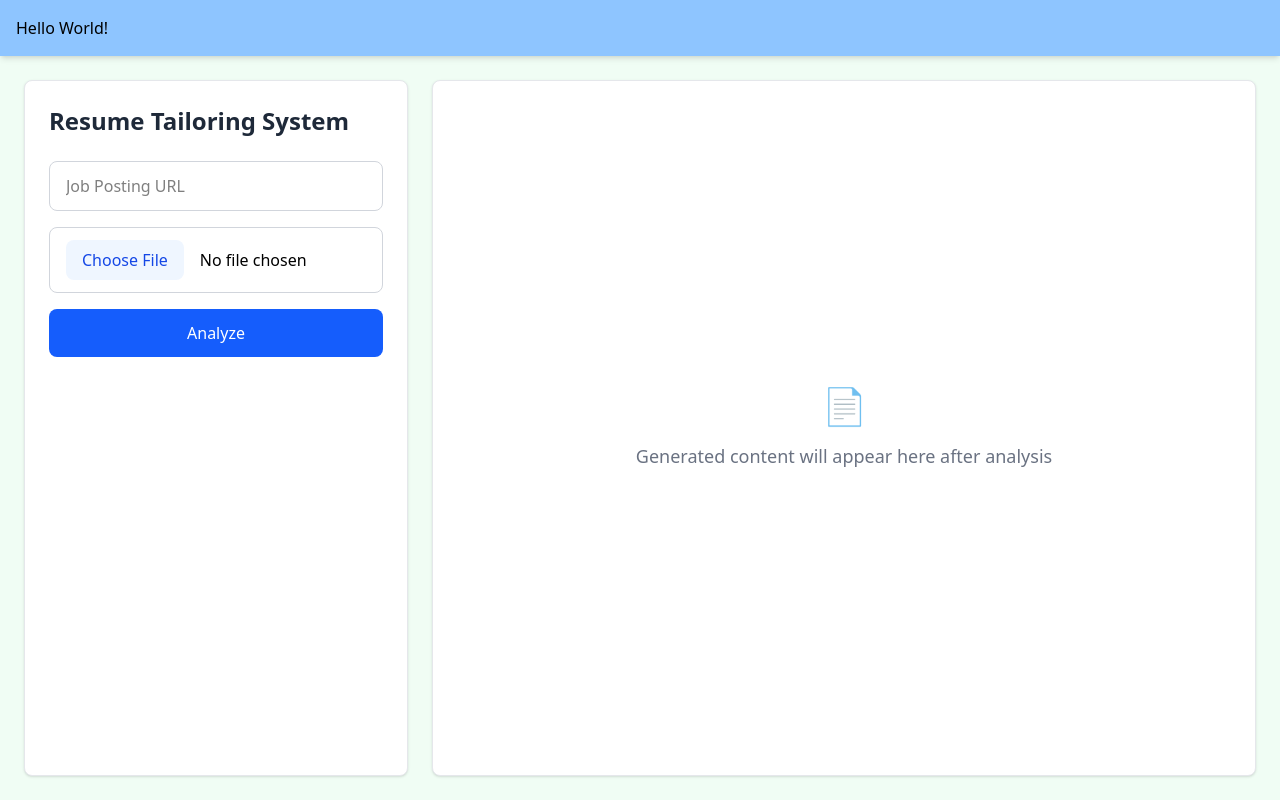
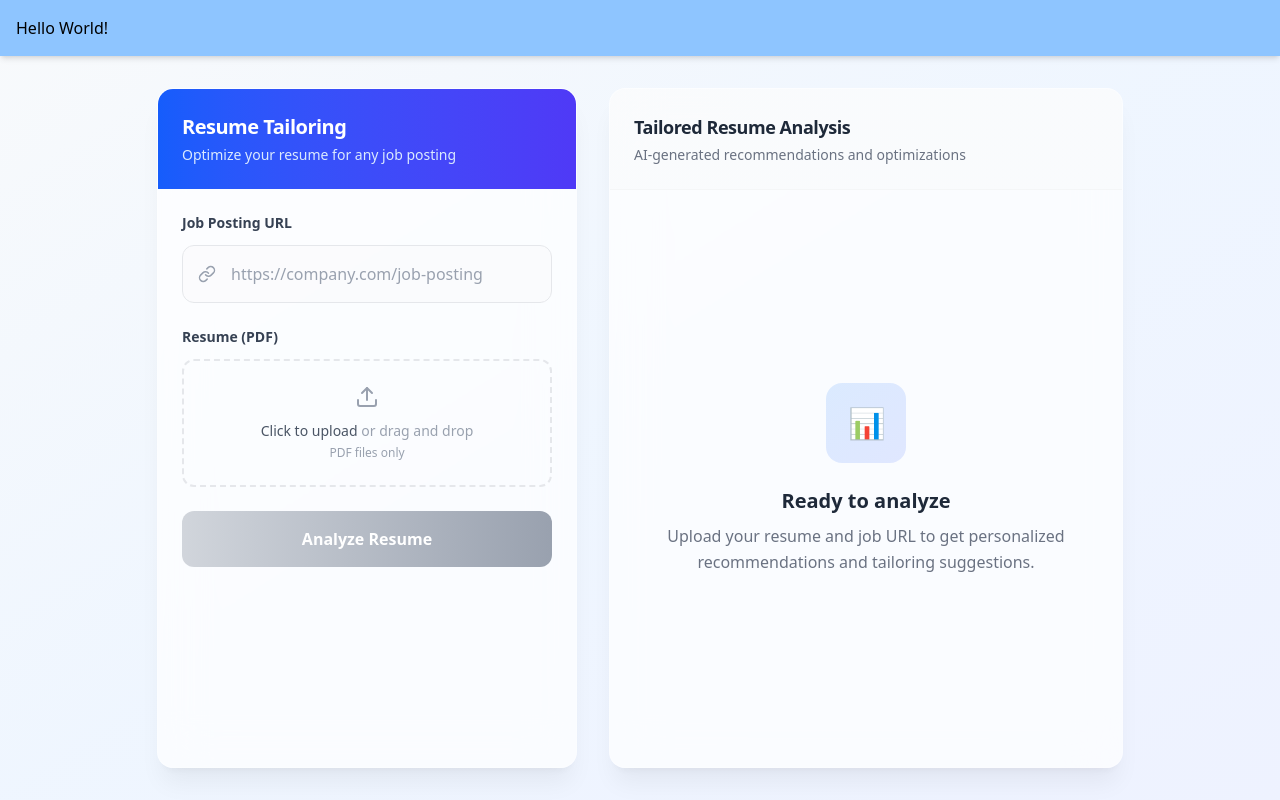
Before and after one commit to djsurt/resume-tailoring-system, a React (Vite) app in the folder resume-tailoring-frontend/: page /analyze in a window 1280 px wide. Built offline with nearby package versions, Linux system fonts and the light colour scheme.

Commit message:
Better styled display

```diff
--- a/resume-tailoring-frontend/src/App.tsx
+++ b/resume-tailoring-frontend/src/App.tsx
@@ -2,7 +2,7 @@ import { useState } from 'react'
 import './App.css'
 import Markdown from 'react-markdown'
 import Navbar from './components/Navbar'
-import { Check, Copy } from 'lucide-react'
+import { Check, Copy, Upload, Link, Maximize2, Minimize2 } from 'lucide-react'
 
 function App() {
   const [jobUrl, setJobUrl] = useState<string>('')
@@ -11,12 +11,13 @@ function App() {
   const [loading, setLoading] = useState<boolean>(false)
   const [error, setError] = useState<string | null>(null)
   const [copied, setCopied] = useState<boolean>(false)
+  const [expanded, setExpanded] = useState<boolean>(false)
 
   const handleCopied = async () => {
     try{
       await navigator.clipboard.writeText(output)
       setCopied(true)
-      setTimeout(() => setCopied(false), 2000) // Reset copied state after 2 seconds
+      setTimeout(() => setCopied(false), 2000)
     } catch(err) {
       console.error('Failed to copy text: ', err)
       setError('Failed to copy text to clipboard')
@@ -62,87 +63,175 @@ function App() {
   }
 
   return (
-    /* Main container with proper height constraints */
-    <div className="h-screen flex flex-col bg-green-50">
+    <div className="h-screen bg-gradient-to-br from-slate-50 via-blue-50 to-indigo-50 flex flex-col">
       <Navbar />
 
-      {/* Main content area with flex-1 and overflow hidden */}
-      <div className="flex flex-col lg:flex-row flex-1 gap-6 p-3 md:p-6 min-h-0">
+      <div className="flex flex-1 gap-8 p-6 lg:p-8 max-w-none mx-auto overflow-hidden">
 
-        {/* Left Panel - Form with proper scrolling */}
-        <div className="w-full lg:w-96 lg:flex-shrink-0 flex-shrink-0 bg-white border border-gray-200 shadow-sm rounded-lg flex flex-col">
-          <div className="p-6 flex-shrink-0">
-            <h1 className="text-2xl font-bold text-gray-800 mb-6">Resume Tailoring System</h1>
+        {/* Left Panel - Form */}
+        <div className={`flex-shrink-0 transition-all duration-300 ${
+          expanded ? 'w-80' : 'w-full lg:w-[420px]'
+        }`}>
+          <div className="bg-white/70 backdrop-blur-xl border border-white/20 shadow-xl shadow-black/5 rounded-2xl overflow-hidden h-full">
+            {/* Header */}
+            <div className="bg-gradient-to-r from-blue-600 to-indigo-600 p-6 text-white">
+              <h1 className="text-xl font-semibold tracking-tight">Resume Tailoring</h1>
+              <p className="text-blue-100 text-sm mt-1 font-medium">Optimize your resume for any job posting</p>
+            </div>
 
-            <div className="space-y-4">
-              <div>
+            {/* Form Content */}
+            <div className="p-6 space-y-6 overflow-y-auto flex-1">
+              {/* Job URL Input */}
+              <div className="space-y-2">
+                <label className="block text-sm font-semibold text-gray-700 mb-3">
+                  Job Posting URL
+                </label>
+                <div className="relative">
+                  <Link className="absolute left-4 top-1/2 transform -translate-y-1/2 text-gray-400" size={18} />
                   <input
                     type="url"
-                  placeholder="Job Posting URL"
-                  className="w-full px-4 py-3 border border-gray-300 rounded-lg focus:ring-2 focus:ring-blue-500 focus:border-transparent outline-none transition-all"
+                    placeholder="https://company.com/job-posting"
+                    className="w-full pl-12 pr-4 py-4 bg-gray-50/50 border border-gray-200 rounded-xl focus:ring-2 focus:ring-blue-500/20 focus:border-blue-500 focus:bg-white outline-none transition-all duration-200 placeholder:text-gray-400"
                     value={jobUrl}
                     onChange={(e) => setJobUrl(e.target.value)}
                     required
                   />
                 </div>
+              </div>
 
-              <div>
+              {/* File Upload */}
+              <div className="space-y-2">
+                <label className="block text-sm font-semibold text-gray-700 mb-3">
+                  Resume (PDF)
+                </label>
+                <div className="relative">
                   <input
                     type="file"
                     accept="application/pdf"
-                  className="w-full px-4 py-3 border border-gray-300 rounded-lg file:mr-4 file:py-2 file:px-4 file:rounded-lg file:border-0 file:bg-blue-50 file:text-blue-700 hover:file:bg-blue-100 transition-all"
+                    className="absolute inset-0 w-full h-full opacity-0 cursor-pointer z-10"
                     onChange={(e) => setResumeFile(e.target.files?.[0] || null)}
+                    id="resume-upload"
                   />
+                  <div className="border-2 border-dashed border-gray-200 rounded-xl p-6 text-center hover:border-blue-300 hover:bg-blue-50/30 transition-all duration-200 cursor-pointer">
+                    <Upload className="mx-auto text-gray-400 mb-3" size={24} />
+                    <div className="text-sm">
+                      {resumeFile ? (
+                        <span className="text-blue-600 font-medium">{resumeFile.name}</span>
+                      ) : (
+                        <>
+                          <span className="text-gray-600 font-medium">Click to upload</span>
+                          <span className="text-gray-400"> or drag and drop</span>
+                        </>
+                      )}
                     </div>
-
-              <div>
-                <button
-                  type="submit"
-                  disabled={loading}
-                  onClick={handleSubmit}
-                  className="w-full bg-blue-600 text-white py-3 px-4 rounded-lg hover:bg-blue-700 disabled:bg-blue-400 disabled:cursor-not-allowed transition-colors font-medium"
-                >
-                  {loading ? 'Analyzing...' : 'Analyze'}
-                </button>
+                    <p className="text-xs text-gray-400 mt-1">PDF files only</p>
+                  </div>
                 </div>
               </div>
 
+              {/* Submit Button */}
+              <button
+                type="submit"
+                disabled={loading || !jobUrl || !resumeFile}
+                onClick={handleSubmit}
+                className="w-full bg-gradient-to-r from-blue-600 to-indigo-600 text-white py-4 px-6 rounded-xl hover:from-blue-700 hover:to-indigo-700 disabled:from-gray-300 disabled:to-gray-400 disabled:cursor-not-allowed transition-all duration-200 font-semibold shadow-lg shadow-blue-500/25 hover:shadow-xl hover:shadow-blue-500/30 transform hover:-translate-y-0.5 disabled:transform-none disabled:shadow-none"
+              >
+                {loading ? (
+                  <div className="flex items-center justify-center gap-2">
+                    <div className="w-4 h-4 border-2 border-white/30 border-t-white rounded-full animate-spin"></div>
+                    Analyzing...
+                  </div>
+                ) : (
+                  'Analyze Resume'
+                )}
+              </button>
+
+              {/* Error Display */}
               {error && (
-              <div className="mt-4 p-4 bg-red-50 border border-red-200 text-red-700 rounded-lg">
-                {error}
+                <div className="p-4 bg-red-50 border border-red-100 text-red-700 rounded-xl text-sm">
+                  <div className="font-medium">Error</div>
+                  <div className="mt-1">{error}</div>
                 </div>
               )}
             </div>
           </div>
+        </div>
 
-        {/* Right Panel - Output with proper overflow handling */}
-        <div className="flex-1 bg-white rounded-lg shadow-sm border border-gray-200 flex flex-col min-h-0 lg:min-h-0">
-          <div className="flex-1 p-6 overflow-hidden flex flex-col">
+        {/* Right Panel - Output */}
+        <div className={`transition-all duration-300 min-w-0 ${
+          expanded ? 'flex-1' : 'flex-1 lg:max-w-4xl'
+        }`}>
+          <div className="bg-white/70 backdrop-blur-xl border border-white/20 shadow-xl shadow-black/5 rounded-2xl h-full flex flex-col overflow-hidden relative group">
+
+            {/* Action Buttons */}
+            {output && (
+              <div className="absolute top-6 right-6 z-20 flex gap-2 opacity-0 group-hover:opacity-100 transition-opacity duration-200">
+                {/* Expand/Collapse Button */}
+                <button
+                  onClick={() => setExpanded(!expanded)}
+                  className="p-2.5 rounded-lg bg-white/90 backdrop-blur-sm border border-gray-200/50 hover:bg-white hover:border-gray-300 hover:shadow-md transition-all duration-200"
+                  aria-label={expanded ? "Collapse panel" : "Expand panel"}
+                >
+                  {expanded ? (
+                    <Minimize2 size={16} className="text-gray-600" />
+                  ) : (
+                    <Maximize2 size={16} className="text-gray-600" />
+                  )}
+                </button>
+
+                {/* Copy Button */}
+                <button
+                  onClick={handleCopied}
+                  className="p-2.5 rounded-lg bg-white/90 backdrop-blur-sm border border-gray-200/50 hover:bg-white hover:border-gray-300 hover:shadow-md transition-all duration-200"
+                  disabled={copied}
+                  aria-label="Copy to clipboard"
+                >
+                  {copied ? (
+                    <Check size={16} className="text-green-600" />
+                  ) : (
+                    <Copy size={16} className="text-gray-600" />
+                  )}
+                </button>
+              </div>
+            )}
+
+            {/* Header */}
+            <div className="p-6 border-b border-gray-100/80 bg-gradient-to-r from-gray-50/50 to-slate-50/50 flex-shrink-0">
+              <h2 className="text-lg font-semibold text-gray-800 tracking-tight">
+                Tailored Resume Analysis
+              </h2>
+              <p className="text-sm text-gray-500 mt-1">
+                AI-generated recommendations and optimizations
+              </p>
+            </div>
+
+            {/* Content - Scrollable */}
+            <div className="flex-1 min-h-0 overflow-hidden">
               {output ? (
-              <div className="flex-1 overflow-y-auto prose max-w-none">
-
+                <div className="h-full overflow-y-auto">
+                  <div className="p-6">
+                    <div className="prose prose-slate max-w-none prose-headings:text-gray-800 prose-headings:font-semibold prose-p:text-gray-700 prose-p:leading-relaxed prose-li:text-gray-700 prose-strong:text-gray-800 prose-code:text-blue-600 prose-code:bg-blue-50 prose-code:px-1 prose-code:py-0.5 prose-code:rounded prose-blockquote:border-blue-200 prose-blockquote:bg-blue-50/30 prose-blockquote:text-blue-800">
                       <Markdown>{output}</Markdown>
                     </div>
+                  </div>
+                </div>
               ) : (
-              <div className="flex-1 flex items-center justify-center text-gray-500 text-center">
-                <div>
-                  <div className="text-4xl mb-4">📄</div>
-                  <p className="text-lg">Generated content will appear here after analysis</p>
+                <div className="h-full flex items-center justify-center p-8">
+                  <div className="text-center max-w-md">
+                    <div className="w-20 h-20 mx-auto mb-6 bg-gradient-to-br from-blue-100 to-indigo-100 rounded-2xl flex items-center justify-center">
+                      <div className="text-3xl">📊</div>
+                    </div>
+                    <h3 className="text-xl font-semibold text-gray-800 mb-2">
+                      Ready to analyze
+                    </h3>
+                    <p className="text-gray-500 leading-relaxed">
+                      Upload your resume and job URL to get personalized recommendations and tailoring suggestions.
+                    </p>
                   </div>
                 </div>
               )}
             </div>
-          {output ?
-                  <button
-                  onClick={handleCopied}
-                  className="mt-4 flex items-center gap-2 px-4 py-2 bg-gray-100 rounded hover:bg-gray-200 transition-colors"
-                  disabled={copied}
-                  aria-label="Copy to clipboard"
-                >
-                  {copied ? <Check size={18} className="text-green-600" /> : <Copy size={18} />}
-                  {copied ? "Copied!" : "Copy"}
-                </button>
-              : null}
+          </div>
         </div>
       </div>
     </div>
```
Lines whose indentation alone changed are shown as unchanged.
